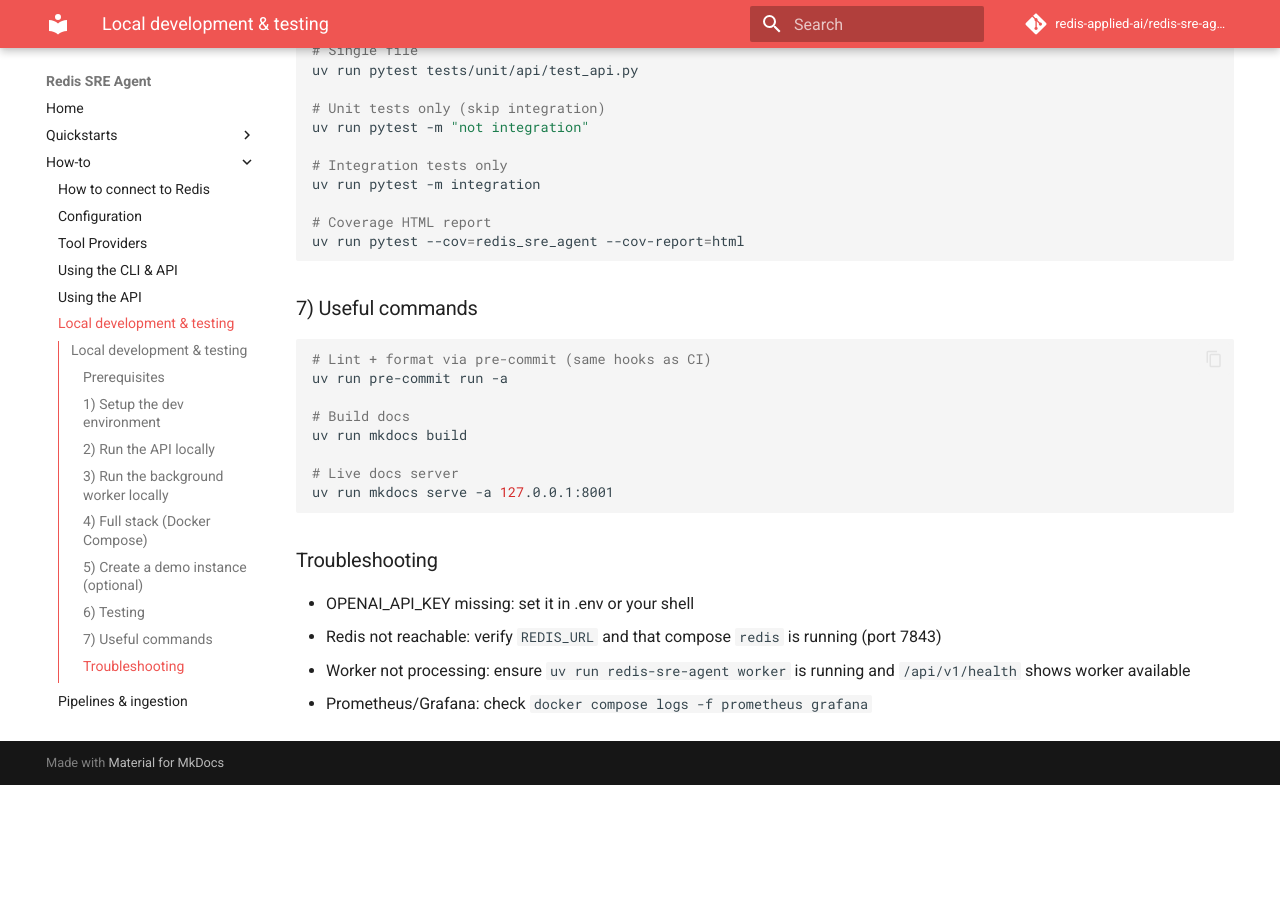
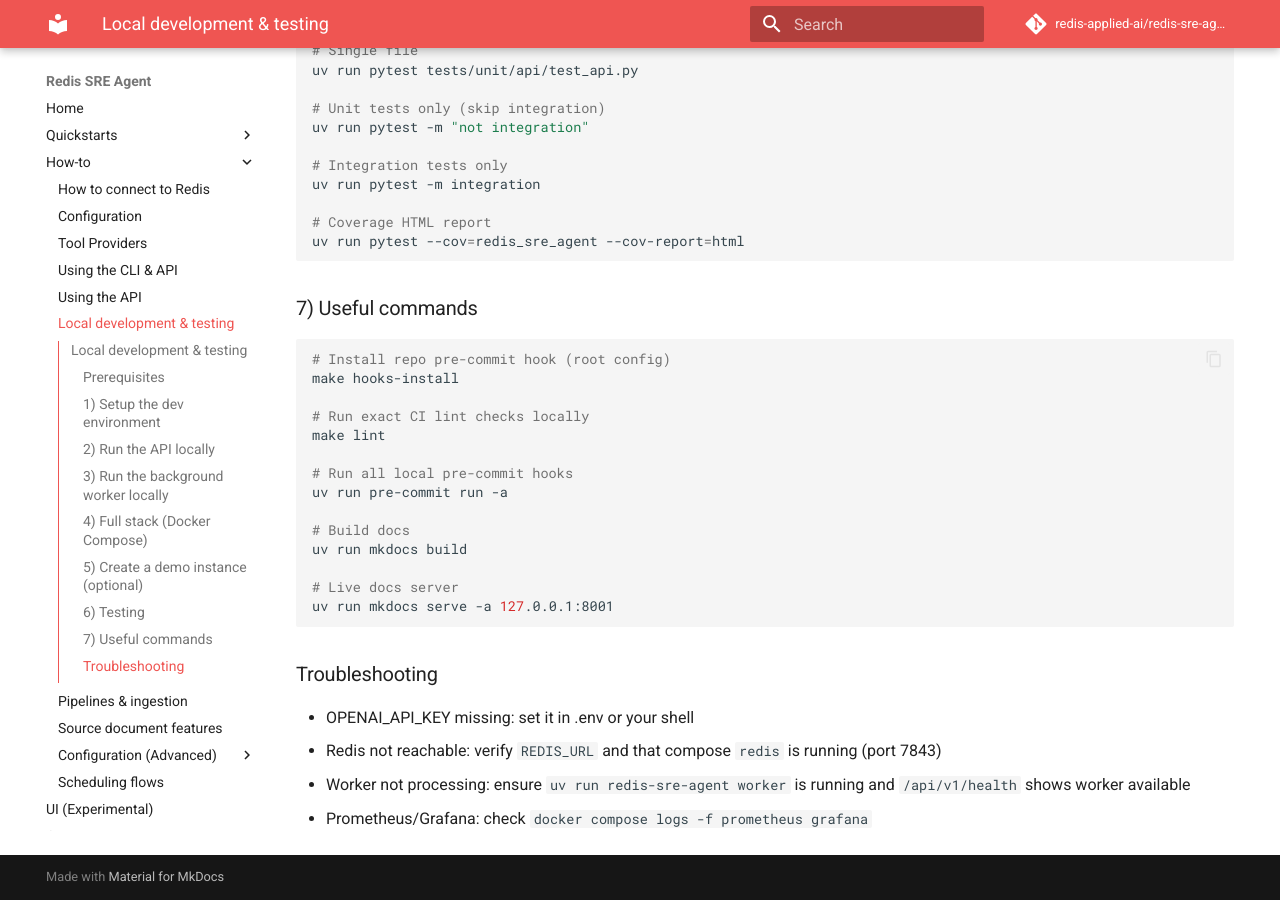
Before and after one commit to redis-applied-ai/redis-sre-agent, an MkDocs documentation site: the page built from docs/how-to/local-dev.md, in a window 1280 px wide and 900 px high, scrolled down 1842 px. Built offline with MkDocs 1.6.1 and Material for MkDocs 9.7.7, drawn with Linux system fonts in a browser that asks for light colours; comment, search, counter and statistics services are not loaded; before the commit the page ends 2627 px from its top, so only the background shows below that.

Commit message:
Align local lint checks with CI

````diff
--- a/docs/how-to/local-dev.md
+++ b/docs/how-to/local-dev.md
@@ -86,7 +86,13 @@
 
 ### 7) Useful commands
 ```bash
-# Lint + format via pre-commit (same hooks as CI)
+# Install repo pre-commit hook (root config)
+make hooks-install
+
+# Run exact CI lint checks locally
+make lint
+
+# Run all local pre-commit hooks
 uv run pre-commit run -a
 
 # Build docs
````
Also changed, not shown: .pre-commit-config.yaml (+14 -9 lines), CONTRIBUTING.md (+12 -5 lines), docs/how-to/api.md (line endings or trailing spaces), 2 other files.
